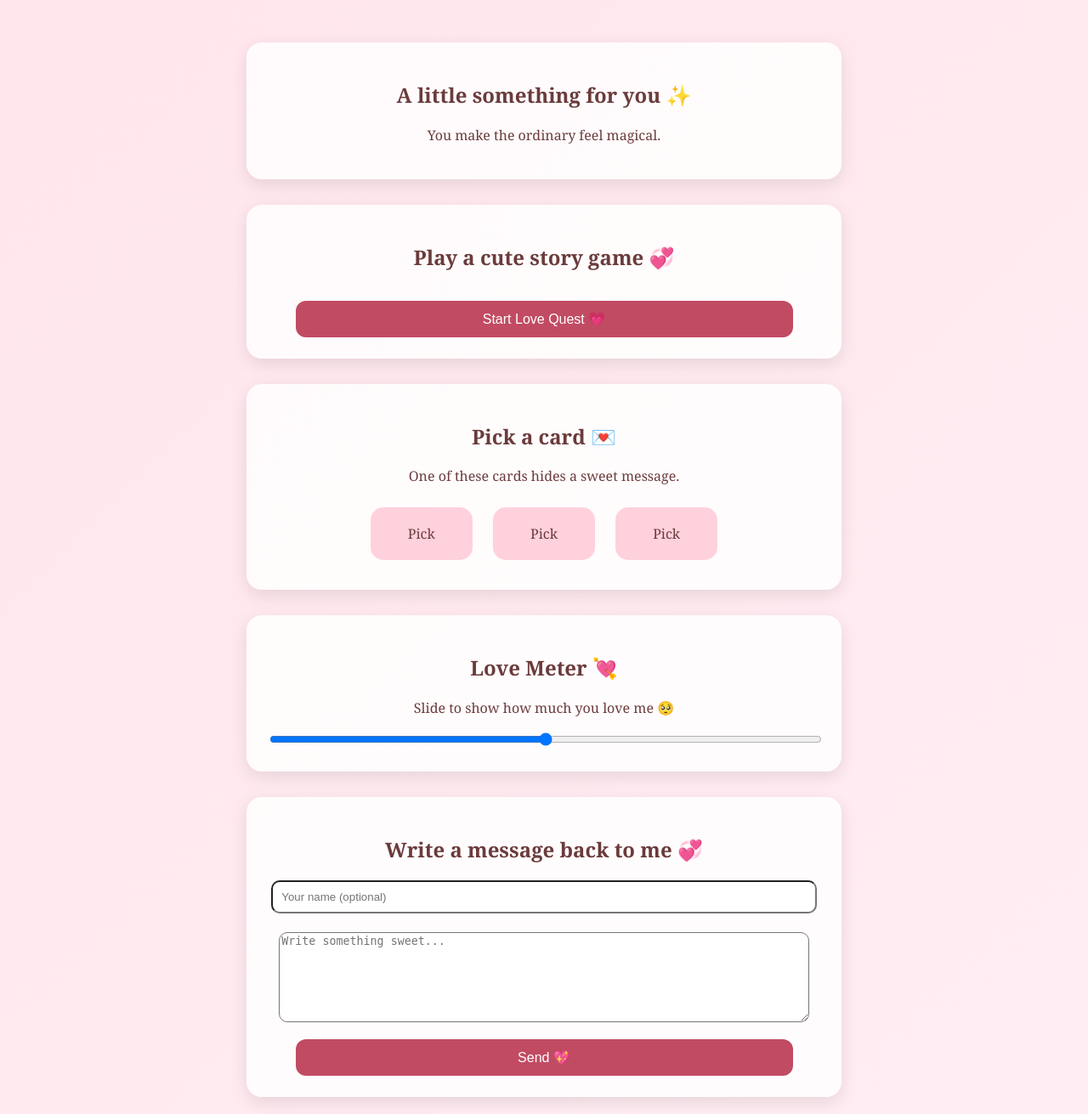
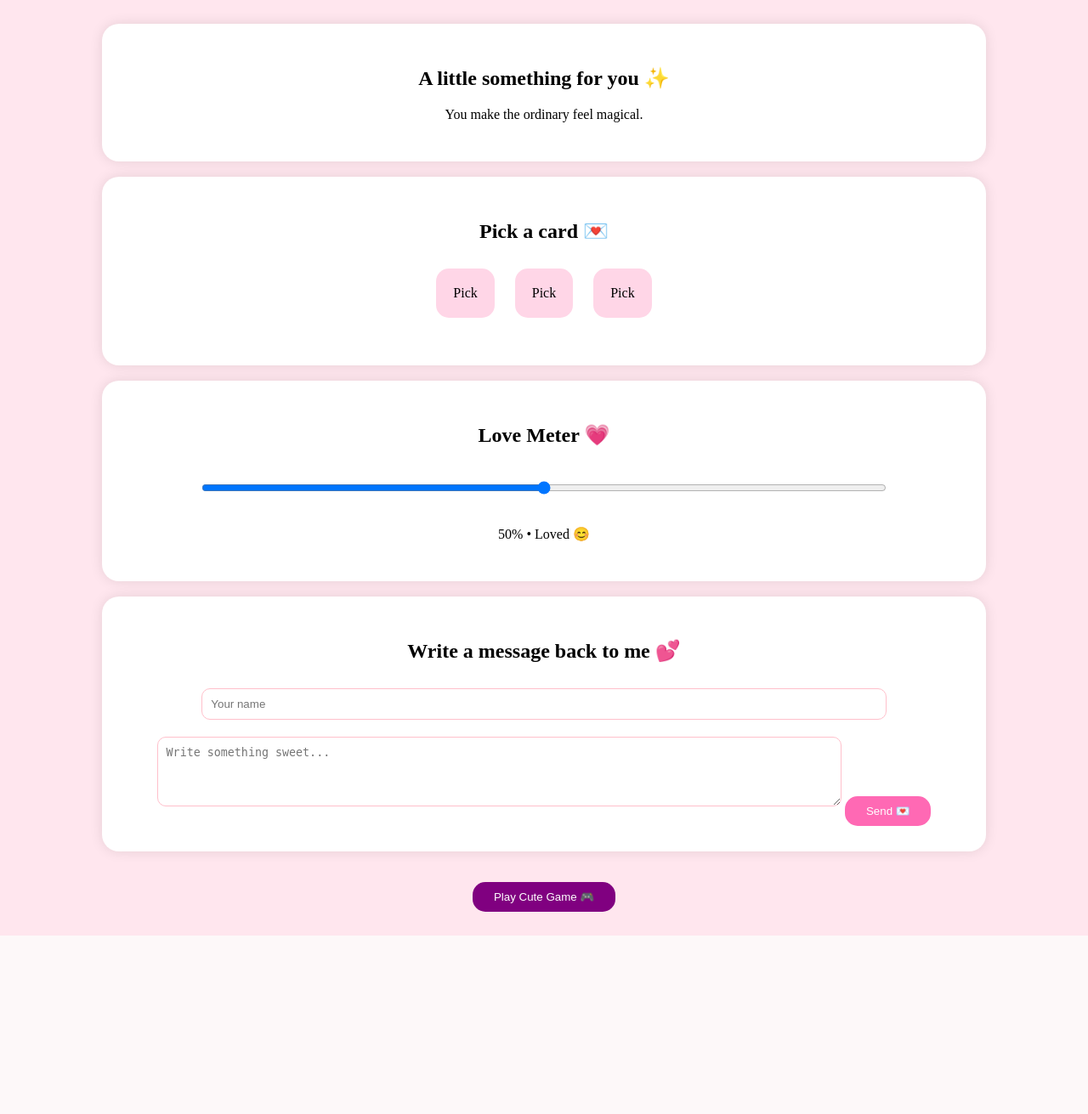
Before and after one commit to Kai1020/daily_message, a Flask app: page / in a window 1280 px wide. Shown: the whole page at 85% size. After the commit the page ends 1101 px from the top, so only its background shows below. Run offline with Flask 3, Linux system fonts and the light colour scheme.

Commit message:
Update index.html

```diff
--- a/templates/index.html
+++ b/templates/index.html
@@ -1,132 +1,102 @@
 <!DOCTYPE html>
-<html lang="en">
+<html>
 <head>
-<meta charset="UTF-8">
-<meta name="viewport" content="width=device-width, initial-scale=1">
     <title>Your Daily Message 💖</title>
-
     <style>
-  body {
-    margin: 0;
-    font-family: Georgia, serif;
-    background: linear-gradient(135deg, #ffe6ec, #ffedf3);
-    color: #6b3b3b;
-  }
-  .wrap { max-width: 700px; margin: auto; padding: 20px; }
-  .card {
-    background: rgba(255,255,255,0.85);
-    padding: 25px;
-    margin-top: 30px;
-    border-radius: 18px;
-    text-align: center;
-    box-shadow: 0 6px 20px rgba(0,0,0,0.1);
-  }
-  button {
-    padding: 12px 20px;
-    border-radius: 12px;
-    border: none;
-    background: #c14b63;
-    color: white;
-    cursor: pointer;
-    margin-top: 15px;
-    width: 90%;
-    font-size: 16px;
-  }
-  .pickCard {
-    display: inline-block;
-    background: #ffd1dc;
-    padding: 20px;
-    width: 80px;
-    margin: 10px;
-    border-radius: 15px;
-    cursor: pointer;
-  }
+        body { background: #ffe6ee; font-family: 'Poppins'; text-align: center; padding: 20px; }
+        .box { background: white; padding: 30px; border-radius: 20px; width: 80%; margin: auto; box-shadow: 0 0 15px rgba(0,0,0,0.1); }
+        .card { display: inline-block; padding: 20px; margin: 10px; background:#ffd6e7; border-radius: 15px; cursor: pointer; }
+        button { padding: 10px 25px; border: none; background: hotpink; color: white; border-radius: 15px; cursor: pointer; }
+        input, textarea { width: 80%; padding: 10px; border-radius: 10px; border: 1px solid pink; margin: 10px 0; }
     </style>
 </head>
+<body>
 
-<body>
-<div class="wrap">
-
-  <!-- Daily message -->
-  <div class="card">
+<div class="box">
     <h2>A little something for you ✨</h2>
     <p>{{ message }}</p>
 </div>
 
-  <!-- Game button -->
-  <div class="card">
-    <h2>Play a cute story game 💞</h2>
-    <a href="/game">
-      <button>Start Love Quest 💗</button>
-    </a>
-  </div>
+<br>
 
-  <!-- Pick a card -->
-  <div class="card">
+<div class="box">
     <h2>Pick a card 💌</h2>
-    <p id="cardOutput">One of these cards hides a sweet message.</p>
-
-    <div class="pickCard" data-msg="You're adorable. 💖">Pick</div>
-    <div class="pickCard" data-msg="I’m lucky to have you. 🌸">Pick</div>
-    <div class="pickCard" data-msg="You make my world sweeter. 🍯">Pick</div>
-  </div>
-
-  <!-- Love Meter -->
-  <div class="card">
-    <h2>Love Meter 💘</h2>
-    <p id="loveText">Slide to show how much you love me 🥺</p>
-
-    <input type="range" id="loveSlider" value="50" min="0" max="100" style="width: 100%;">
-  </div>
-
-  <!-- Message Back -->
-  <div class="card">
-    <h2>Write a message back to me 💞</h2>
-
-    <form action="/submit_message" method="POST">
-      <input name="name" placeholder="Your name (optional)" style="width: 95%; padding: 10px; border-radius: 10px;"><br><br>
-      <textarea name="message" placeholder="Write something sweet..." style="width:95%; height:100px; border-radius:10px;"></textarea>
-      <br>
-      <button type="submit">Send 💖</button>
-    </form>
-  </div>
-
+    <div class="card" data-msg="You make everything brighter.">Pick</div>
+    <div class="card" data-msg="You're adorable.">Pick</div>
+    <div class="card" data-msg="I love your smile.">Pick</div>
+    <p id="cardOutput"></p>
 </div>
 
 <script>
-// Pick-a-card
-const cards = document.querySelectorAll(".pickCard");
-const cardOutput = document.getElementById("cardOutput");
+document.querySelectorAll(".card").forEach(card => {
+    card.onclick = () => {
+        document.getElementById("cardOutput").textContent = card.getAttribute("data-msg");
+    };
+});
+</script>
 
-cards.forEach(card => {
-  card.addEventListener("click", () => {
-    cardOutput.textContent = card.getAttribute("data-msg");
-  });
-});
+<br>
 
-// Love meter
-const slider = document.getElementById("loveSlider");
+<div class="box">
+    <h2>Love Meter 💗</h2>
+    <input type="range" id="loveSlider" min="0" max="100" value="50">
+    <p id="loveText">50% • Loved 😊</p>
+</div>
+
+<script>
+const slide = document.getElementById("loveSlider");
 const loveText = document.getElementById("loveText");
 
-slider.addEventListener("input", () => {
-  const val = slider.value;
-  let mood = "😍 Overflowing love";
+slide.addEventListener("input", () => {
+    let v = slide.value;
+    let mood = "Overflowing with love 😍";
 
-  if (val < 20) mood = "😢 Missing you";
-  else if (val < 40) mood = "🤗 I need a hug";
-  else if (val < 60) mood = "☺️ Feeling warm";
-  else if (val < 80) mood = "😊 Loved";
+    if (v < 20) mood = "Missing you 🥺";
+    else if (v < 40) mood = "I need a hug 🤗";
+    else if (v < 60) mood = "Feeling warm 🥰";
+    else if (v < 80) mood = "Loved 😊";
 
-  loveText.textContent = `${val}% • ${mood}`;
+    loveText.textContent = `${v}% • ${mood}`;
 
-  // send mood to server
     fetch("/meter_update", {
         method: "POST",
-    headers: { "Content-Type": "application/x-www-form-urlencoded" },
-    body: `value=${val}&mood=${encodeURIComponent(mood)}`
+        headers: { "Content-Type": "application/json" },
+        body: JSON.stringify({ value: v, mood: mood })
     });
 });
 </script>
 
+<br>
+
+<div class="box">
+    <h2>Write a message back to me 💕</h2>
+
+    <form id="msgForm">
+        <input name="name" placeholder="Your name">
+        <textarea name="message" placeholder="Write something sweet..." rows="4"></textarea>
+        <button>Send 💌</button>
+    </form>
+</div>
+
+<script>
+document.getElementById("msgForm").addEventListener("submit", function(e){
+    e.preventDefault();
+
+    fetch("/send_message", {
+        method: "POST",
+        body: new FormData(this)
+    }).then(() => {
+        alert("Your message was sent ❤️");
+        this.reset();
+    });
+});
+</script>
+
+<br><br>
+
+<a href="/game">
+<button style="background: purple;">Play Cute Game 🎮</button>
+</a>
+
 </body>
 </html>
```
Lines whose indentation alone changed are shown as unchanged.
